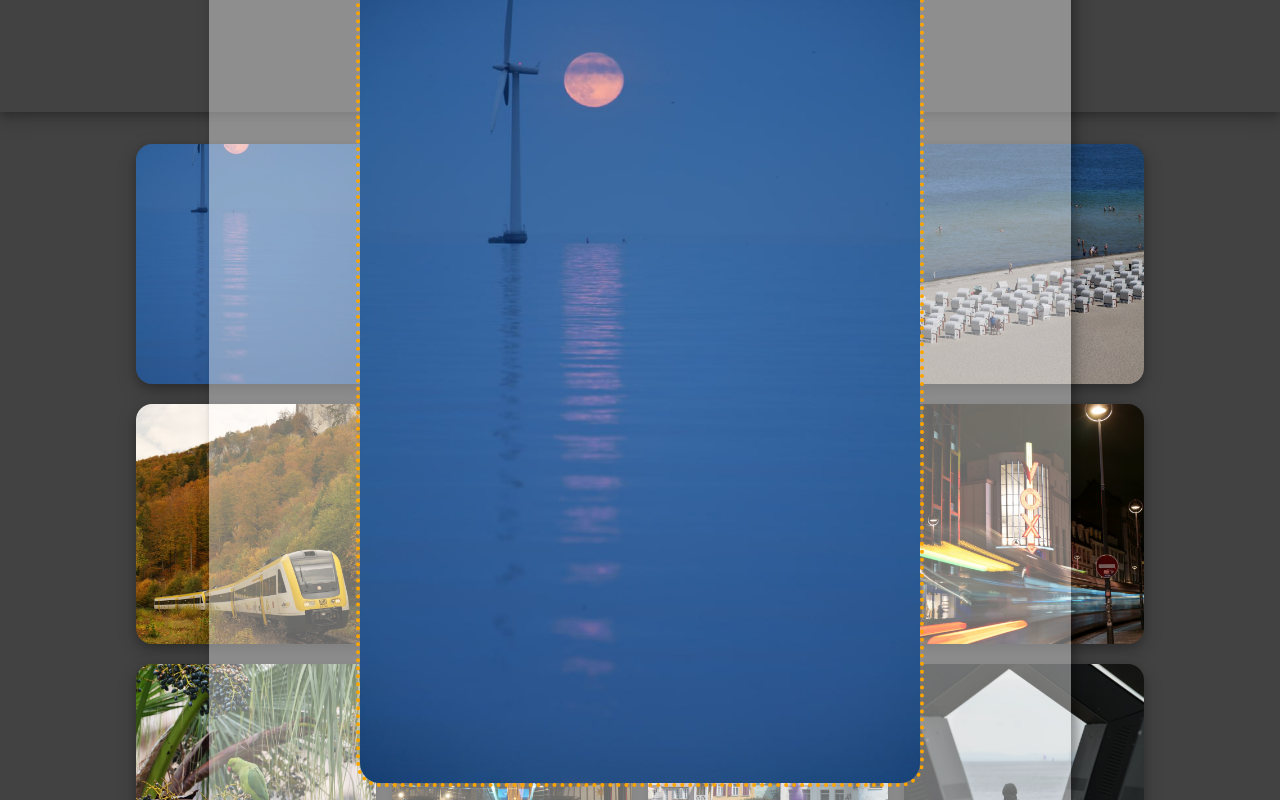
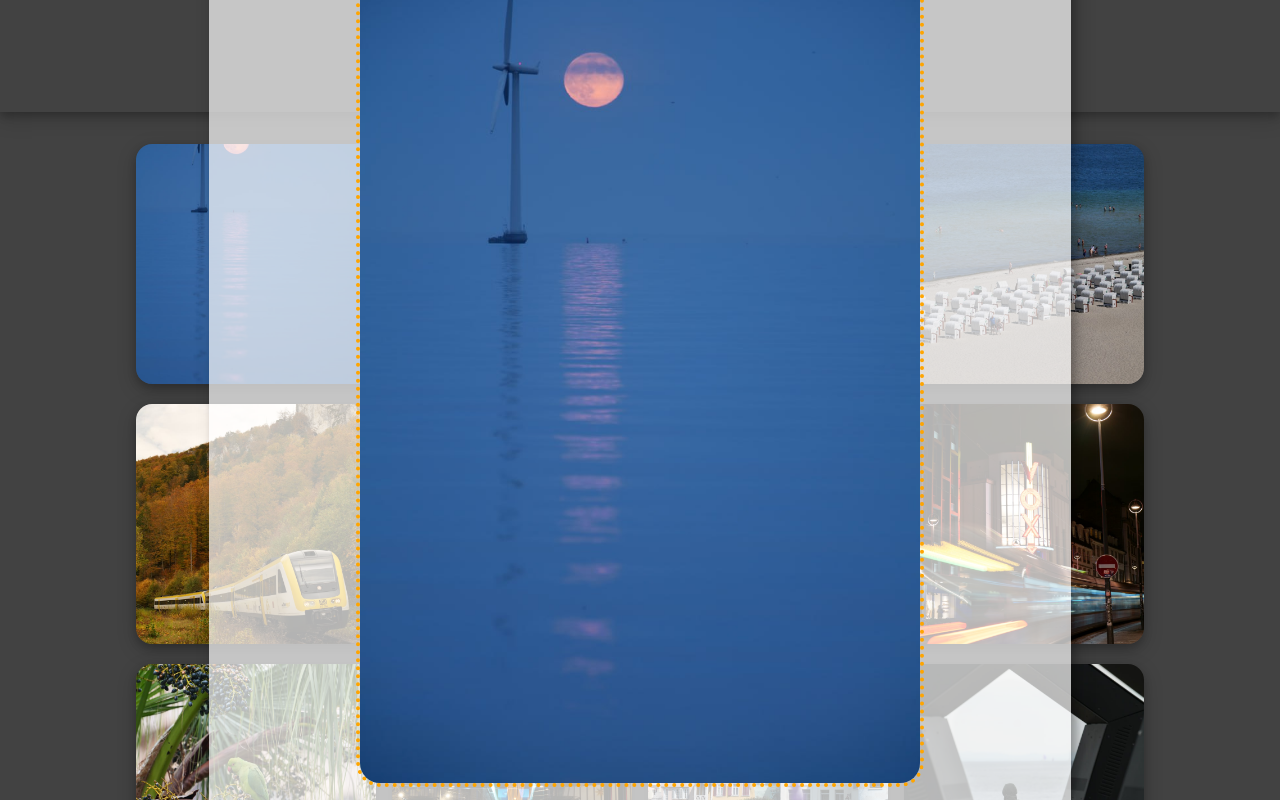
Before and after one commit to Schuhoch2/Fotogram, a plain HTML site: page index.html in a window 1280 px wide. Both pictures are taken after a click on the picture 256 px from the left and 264 px from the top of the page. Shown: the top 800 px of the page. Drawn offline with Linux system fonts and the light colour scheme.

Commit message:
added blur for background while open overlay, added id for content, added contentlimit, filter for img in main, changed img size in overlay

```diff
--- a/style.css
+++ b/style.css
@@ -105,7 +105,7 @@ footer a:hover{
 }
 
 .bigpicture {
-    background-color: rgba(255, 255, 255, 0.403);
+    background-color: rgba(255, 255, 255, 0.7);
     box-shadow: 4px 0px 8px 0 rgba(0, 0, 0, 0.2), 6px 0px 20px 0 rgba(0, 0, 0, 0.19);
 
     border-radius: 24px;
```
